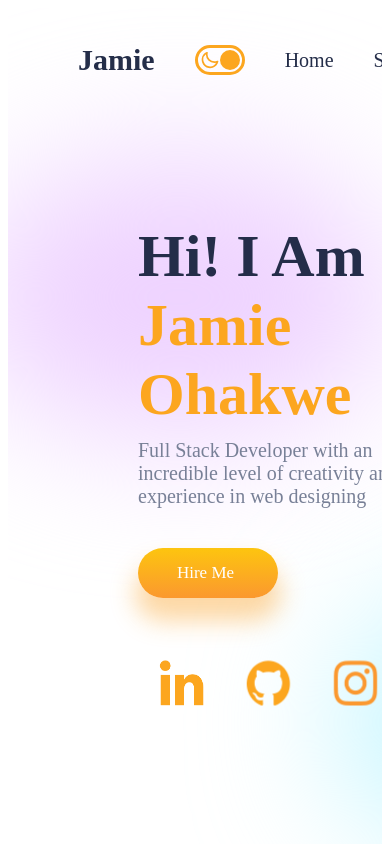
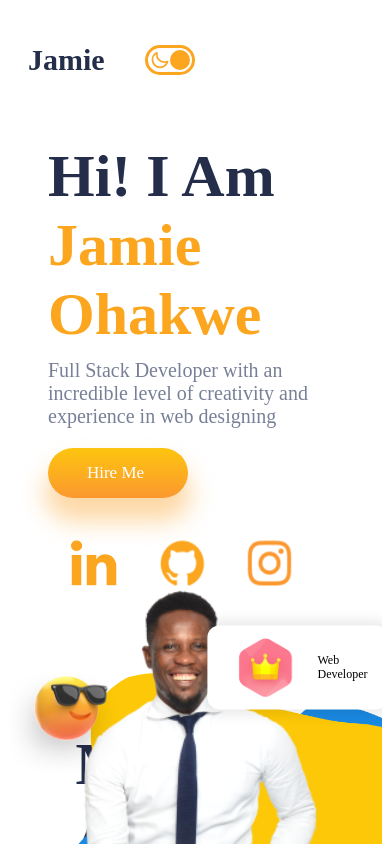
Before and after one commit to Jimohax/Sleek-Portfolio, a React (Create React App) app: page / in a window 390 px wide. Shown: the top 844 px of the page. Built offline with nearby package versions, Linux system fonts and the light colour scheme; a web font is replaced by a local one.

Commit message:
fixinf responsiveness

```diff
--- a/package.json
+++ b/package.json
@@ -13,6 +13,7 @@
     "react": "^18.2.0",
     "react-dom": "^18.2.0",
     "react-scripts": "5.0.0",
+    "react-scroll": "^1.8.9",
     "swiper": "^9.1.0",
     "web-vitals": "^2.1.0"
   },
--- a/src/App.css
+++ b/src/App.css
@@ -35,3 +35,9 @@
   background: white;
   border: 1px solid;
 }
+
+@media screen and (max-width: 480px){
+  .App{
+    padding: 0.5rem 1rem;
+  }
+}
--- a/src/Components/Experiences/Experiences.jsx
+++ b/src/Components/Experiences/Experiences.jsx
@@ -9,7 +9,7 @@ const Experience = () => {
 	const darkMode = theme.state.darkMode;
 
   return (
-    <div className="experiences" >
+    <div className="experiences" id='Experience'>
         <div className="e-content">
             <div className="e-circle" style={{color: darkMode? 'black': ''}} >6+</div>
             <div className="e-label">
--- a/src/Components/Intro/Intro.css
+++ b/src/Components/Intro/Intro.css
@@ -89,3 +89,30 @@
 	top: -10%;
 	border-radius: 50%;
 }
+@media screen and (max-width: 480px){
+  .Intro{
+	flex-direction: column;
+	padding: 0rem 1rem 0rem 1rem;
+	margin-top: 2rem;
+  }
+  .i-right{
+	transform: scale(0.8);
+	left: -3rem;
+	top: 5%;
+  }
+  .i-right .blur{
+	display: none;
+  }
+.float-div:nth-of-type(1){
+	top: -3rem !important
+}
+.float-div:nth-of-type(2){
+	top: 19rem !important;
+	left: 2rem !important
+}
+
+.i-left{
+	gap: 1rem;
+}
+
+}
--- a/src/Components/Intro/Intro.jsx
+++ b/src/Components/Intro/Intro.jsx
@@ -54,15 +54,15 @@ const Intro = () => {
 				transition={transition}
 				src={glassesimoji} alt="" />
 
-				< motion.div
+				< motion.div className="float-div"
 				initial={{top: '-4%', left: '74%'}}
 				whileInView={{left: '68%'}}
 				transition={transition}
 				style={{ top: "-20%", right: "50%" }}>
 					<IFloat crown={Crown} tag1="Web" tag2="Developer" />
 				</motion.div>
-				<motion.div
-				initial={{bottom: "30%", left: '-10%'}}
+				<motion.div className="float-div"
+				initial={{bottom: "35%", left: '-10%'}}
 				whileInView={{left: '10%'}}
 				transition={transition}
 				style={{ bottom: "30%", left: "10%" }}>
--- a/src/Components/Navbar/Navbar.css
+++ b/src/Components/Navbar/Navbar.css
@@ -29,6 +29,7 @@
     display: flex;
     gap: 2rem;
     margin-right: 4rem;
+    cursor: pointer;
 }
 
 .nav-list>ul>li:hover{
@@ -39,3 +40,13 @@
 .n-button{
     flex: 2;
 }
+
+
+@media screen and (max-width: 480px){
+  .nav-list{
+    display: none;
+  }
+  .n-button{
+    display: none;
+  }
+}
--- a/src/Components/Navbar/Navbar.jsx
+++ b/src/Components/Navbar/Navbar.jsx
@@ -1,28 +1,52 @@
-import React from 'react'
-import Toggle from '../Toggle/Toggle'
-import './Navbar.css'
+import React from "react";
+import Toggle from "../Toggle/Toggle";
+import "./Navbar.css";
+import { Link } from "react-scroll";
 
 const Navbar = () => {
 	return (
 		<div className="nav-wrap">
 			<div className="nav-left">
 				<div className="nav-logo">Jamie</div>
-            <Toggle/>
+				<Toggle />
 			</div>
 			<div className="nav-right">
 				<div className="nav-list">
-                <ul style={{listStyleType: "none"}}>
+					<ul style={{ listStyleType: "none" }}>
+						<Link
+							spy={true}
+							to={'Navbar'}
+							smooth={true}
+							activeClass="activeClass"
+						>
 							<li>Home</li>
+						</Link>
+						<Link
+							spy={true}
+							to={'Services'}
+							smooth={true}
+
+						>
 							<li>Services</li>
+						</Link>
+                        <Link spy={true} to={'Experience'} smooth={true} >
 						<li>Experience</li>
+
+                        </Link>
+                        <Link spy={true} to={'Portfolio'} smooth={true} >
+
 						<li>Portflio</li>
+                        </Link>
+                        <Link spy={true} to={'Testimonial'} smooth={true} >
+
 						<li>Testimonial</li>
+                        </Link>
 					</ul>
 				</div>
 				<button className="button n-button">Contact</button>
 			</div>
 		</div>
-  )
-}
+	);
+};
 
-export default Navbar
+export default Navbar;
--- a/src/Components/Portfolio/Portfolio.jsx
+++ b/src/Components/Portfolio/Portfolio.jsx
@@ -13,7 +13,7 @@ const Portfolio = () => {
     const theme = useContext(ThemeContext);
 	const darkMode = theme.state.darkMode;
 
-	return <div className="portfolio">
+	return <div className="portfolio" id="Portfolio">
         <span style={{color: darkMode? 'white': ''}}>Recent Projects</span>
         <span>Portfolio</span>
 
--- a/src/Components/Services/Services.css
+++ b/src/Components/Services/Services.css
@@ -75,3 +75,11 @@
     top: 7rem
 
     }
+
+    @media screen and (max-width: 480px){
+        .Section2{
+            margin-top: 0 !important;
+            flex-direction: column;
+
+        }
+    }
--- a/src/Components/Services/Services.jsx
+++ b/src/Components/Services/Services.jsx
@@ -19,7 +19,7 @@ const Services = () => {
 
 
   return (
-    <div className="Section2">
+    <div className="Section2" id='Services'>
         <div className="Sec2-left">
               <div className="Sec2Title">
                   <span style={darkMode? {color: 'white'}:{color: 'var(--black)'}}>My Awesome</span>
@@ -62,7 +62,7 @@ const Services = () => {
               </motion.div>
 
               <motion.div
-              initial={{top: '170%'}}
+              initial={{top: '170%', left: '35% '}}
               whileInView={{top: '120%', left: '35% '}}
               transition={transition}
               >
--- a/src/Components/Testimonials/Testimonials.jsx
+++ b/src/Components/Testimonials/Testimonials.jsx
@@ -51,7 +51,7 @@ const Testimonials = () => {
 	];
 
 	return (
-		<div className="testimonials">
+		<div className="testimonials" id="Testimonial">
 			<div className="heading">
 				<span style={{color: darkMode? 'white': ''}}>Clients always get </span>
 				<span>Exceptional work </span>
--- a/src/Components/Works/Works.jsx
+++ b/src/Components/Works/Works.jsx
@@ -14,7 +14,7 @@ import { useContext } from "react"
 
 const Works = () => {
 
-    const transition = {duration: 1, type: 'spring'}
+
 
     const theme = useContext(ThemeContext);
 	const darkMode = theme.state.darkMode;
```
Also changed, not shown: 1 other file (tests, documents, lock files or other folders). Lines whose indentation alone changed are shown as unchanged.
